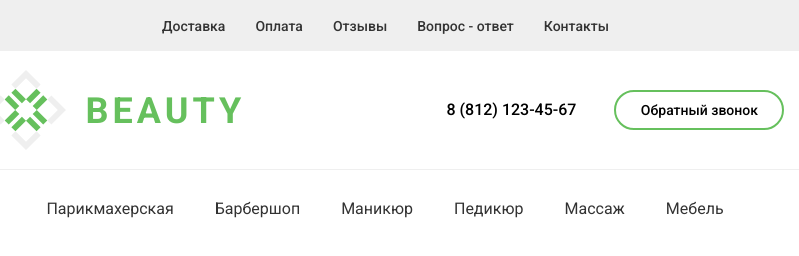
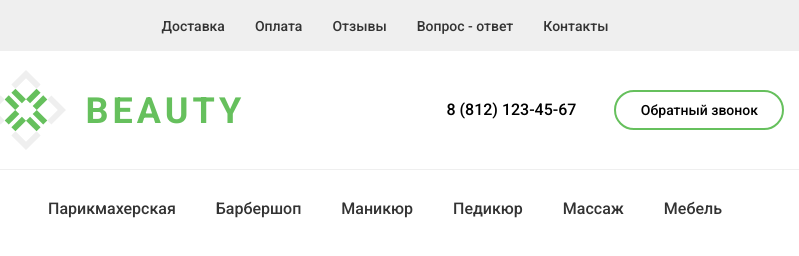
Before and after one commit to bareum-dev/chairs, a plain HTML site: page index.html in a window 1280 px wide. Shown: the full height of the page, 263-1062 px from the left. Drawn offline with nearby package versions, Linux system fonts and the light colour scheme.

Commit message:
remake header

```diff
--- a/css/style.css
+++ b/css/style.css
@@ -13,7 +13,7 @@
   display: flex;
   justify-content: center;
   align-items: center;
-  padding: 1px 0 0 47px;
+  padding: 1px 0 0 46px;
   max-width: 1920px;
   height: 50px;
 }
@@ -24,9 +24,12 @@
   padding: 0 30px 0 0;
 }
 
+.menu-list a {
+  color: #333333;
+}
+
 a {
   text-decoration: none;
-  color: #333333;
 }
 
 .header-info {
@@ -73,6 +76,7 @@ a {
 .phone-number {
   font-size: 16px;
   font-weight: 500;
+  color: #000;
 }
 
 .phone-button {
@@ -86,6 +90,7 @@ a {
   height: 40px;
   cursor: pointer;
   padding: 1px 0 0 0;
+  color: #000;
 }
 
 .nav {
@@ -99,9 +104,15 @@ a {
   list-style-type: none;
   max-width: 1920px;
   height: 79px;
-  padding: 0 2px 0 59px;
+  padding: 0 3px 0 59px;
 }
 
 .nav-list-item {
-  padding: 0 41px 0 0;
+  padding: 0 40px 0 0;
 }
+
+.nav-list a {
+  font-size: 16px;
+  font-weight: 500;
+  color: #333333;
+}
```
